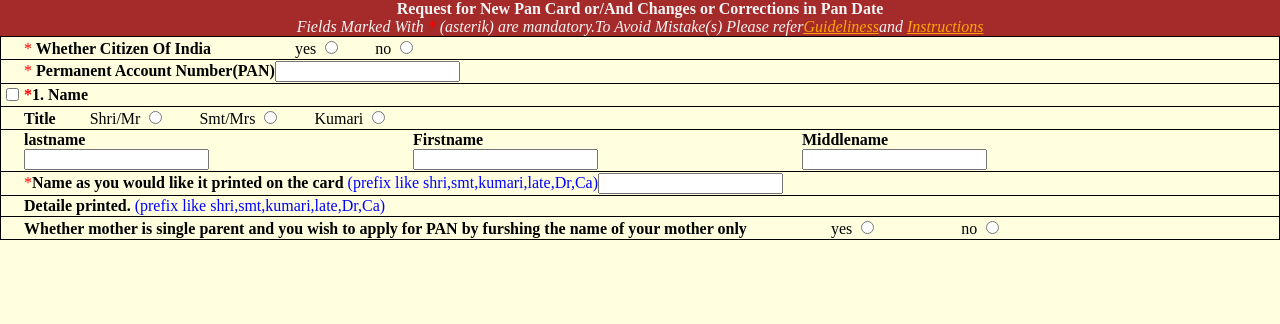
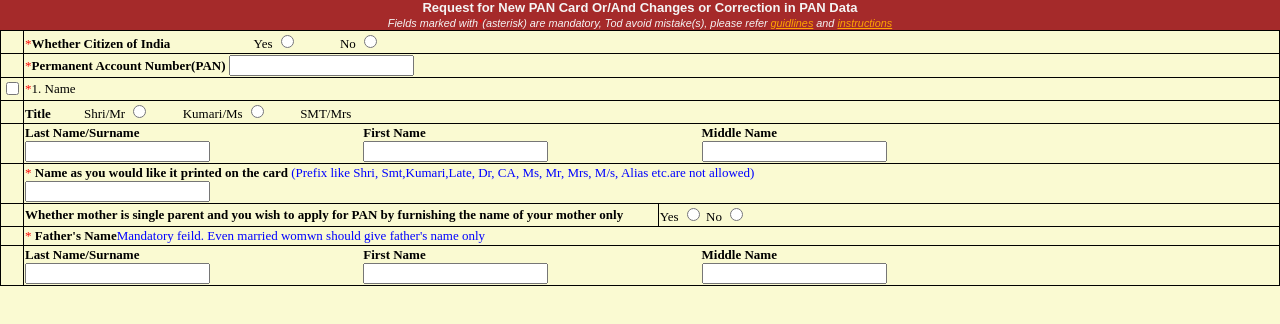
Before and after one commit to 123jyothika/netlify-deployment, a plain HTML site: page index.html in a window 1280 px wide. Drawn offline with Linux system fonts and the light colour scheme.

Commit message:
Update index.html

```diff
--- a/index.html
+++ b/index.html
@@ -1,125 +1,152 @@
 <!DOCTYPE html>
 <html lang="en">
+
 <head>
   <meta charset="UTF-8">
-        <meta name="viewpoint" content="width=device-width, initial-scale=1.0">
-        <title>Pan Update form </title>
+  <meta name="viewport" content="width=device-width, initial-scale=1.0">
+  <title>Pan Update form</title>
   <style>
-            .heading{
+    .heading {
+      font-family: Arial, Helvetica, sans-serif;
       background-color: brown;
-                color:whitesmoke;
-                text-align:center;
+      color: whitesmoke;
+      text-align: center;
     }
-            h4{
+
+    h4 {
       margin: 0px;
     }
-            span{
-                color:red;
+
+    span {
+      color: red;
     }
-            u{
-                color:orange;
+
+    u {
+      color: orange;
     }
-            body{
-                margin:0px;
-                background-color: lightyellow;
+
+    body {
+      margin: 0px;
+      background-color: lightgoldenrodyellow;
+      font-size: small;
     }
-            table,tr,tb{
+
+    i {
+      font-size: smaller;
+    }
+
+    table,
+    tr,
+    td {
       border: 1px solid black;
       border-collapse: collapse;
-
-
     }
-
   </style>
 </head>
+
 <body>
   <div class="heading">
-            <h4>Request for New Pan Card or/And Changes or Corrections in Pan Date</h4>
-            <div><i>Fields Marked With <span>*</span> (asterik) are mandatory.To Avoid Mistake(s) Please refer<u>Guideliness</u>and <u>Instructions</u></i></div>
+    <h4>Request for New PAN Card Or/And Changes or Correction in PAN Data</h4>
+    <div><i>Fields marked with<span>*</span>(asterisk) are mandatory, Tod avoid mistake(s), please refer
+        <u>guidlines</u> and <u>instructions</u></i></div>
   </div>
-        <table style="width: 100%">
-            <tr>
-                <td>
-
-                </td>
-                <td>
-                    <span>*</span><b> Whether Citizen Of India</b>
-                    <label for="yes" style="padding-left: 80px;">yes</label>
-                    <input type="radio" name=""  id="yes">
-                    <label for="no" style="padding-left: 30px;">no</label>
-                    <input type="radio" name=""  id="no">
-
-                </td>
-            </tr>
-            <td></td>
-            <td><span>*</span> <b>Permanent Account Number(PAN)</b><input type="text" name="" id="">
-            </td>
-            <tr>
-            </tr>
-            <tr>
-                <td style="width: 5px"><input type="checkbox" name="" id=""></td>
-                <td><b><span>*</span>1. Name</b></td>
-            </tr>
+  <table style="width: 100%;">
+    <tbody>
       <tr>
         <td></td>
-                <td>
-                    <b>Title</b>
-                    <label for="Mr" style="padding-left: 30px;">Shri/Mr</label>
-                    <input type="radio" name="" id="Mr">
-                    <label for="Mrs" style="padding-left: 30px;">Smt/Mrs</label>
-                    <input type="radio" name="" id="Mrs">
-                    <label for="Kumari" style="padding-left: 30px;">Kumari</label>
-                    <input type="radio" name="" id="Kumari">
-
-                </td>
-
-            </tr>
-            <tr>
-                <td></td>
-                <td>
-                    <div style="display: inline-block;">
-                        <label for="lastname"><b>lastname</b></label><br>
-                    <input type="text" name="" id="lastname">
-                    </div>
-            <div style="display: inline-block; padding-left: 200px;">
-                <label for="Firstname"><b>Firstname</b></label><br>
-                <input type="text" name="" id="Firstname">
-            </div>
-            <div style="display: inline-block;padding-left: 200px;">
-                <label for="Middlename"><b>Middlename</b></label><br>
-                    <input type="text" name="" id="Middlename">
-
-            </div>
-
-
+        <td colspan="2"><span>*</span><b>Whether Citizen of India</b>
+          <label for="Yes" style="padding-left: 80px;">Yes</label>
+          <input type="radio" name="Yes" id="">
+          <label for="No" style="padding-left: 40px;">No</label>
+          <input type="radio" name="No" id="">
         </td>
       </tr>
       <tr>
         <td></td>
-                <td>
+        <td colspan="2"><span>*</span><b>Permanent Account Number(PAN)</b> <input type="text" name="" id="PAN Num"></td>
+      </tr>
+      <tr>
+        <td style="width: 5px;"><input type="checkbox" name="" id="Check1"></td>
+        <td colspan="2"><span>*</span>1. Name</td>
+      </tr>
+      <tr>
+        <td></td>
+        <td colspan="2"><b>Title</b>
+          <label for="Shri" style="padding-left: 30px;">Shri/Mr</label>
+          <input type="radio" name="" id="Shri">
+          <label for="Kumari" style="padding-left: 30px;">Kumari/Ms</label>
+          <input type="radio" name="" id="Kumari">
+          <label for="SMT" style="padding-left: 30px;">SMT/Mrs</label>
+        </td>
+      </tr>
+      <tr>
+        <td></td>
+        <td colspan="2">
           <div style="display: inline-block;">
-                    <span>*</span><b>Name as you would like it printed on the card</b><span style="color: blue;"> (prefix like shri,smt,kumari,late,Dr,Ca)</span><input type="text" name="" id=""><br>
+            <label for="Last"><b>Last Name/Surname</b></label><br>
+            <input type="text" name="Last" id="Last">
+          </div>
+          <div style="display: inline-block;padding-left: 150px;">
+            <label for="First"><b>First Name</b></label><br>
+            <input type="text" name="" id="First">
+          </div>
+          <div style="display: inline-block;padding-left: 150px">
+            <label for="Middle"><b>Middle Name</b></label><br>
+            <input type="text" name="" id="Middle">
           </div>
         </td>
       </tr>
       <tr>
         <td></td>
-                <td>
-                    <b>Detaile printed.</b> <span style="color: blue;">(prefix like shri,smt,kumari,late,Dr,Ca)</span>
+        <td colspan="2">
+          <div style="display: inline-block;">
+            <span>*</span>
+            <b>Name as you would like it printed on the card</b><span style="color: blue;"> (Prefix like Shri,
+              Smt,Kumari,Late, Dr, CA, Ms, Mr, Mrs, M/s, Alias etc.are not allowed)</span><br>
+            <input type="text" name="" id="text1">
+          </div>
         </td>
       </tr>
       <tr>
         <td></td>
-                <td >
-                    <b>Whether mother is single parent and you wish to apply for PAN by furshing the name of your mother only</b>
-                    <label for="yes" style="padding-left: 80px;">yes</label>
-                    <input type="radio" name=""  id="yes">
-                    <label for="no" style="padding-left: 80px;">no</label>
-                    <input type="radio" name=""  id="no">
-
+        <td><b>Whether mother is single parent and you wish to apply for PAN by furnishing the name of your
+            mother only</b></td>
+        <td style="padding-right: 500px;">
+          <label for="yes">Yes</label>
+          <input type="radio" name="" id="Yes">
+          <label for="No">No</label>
+          <input type="radio" name="" id="No">
         </td>
       </tr>
+      <tr>
+        <td></td>
+        <td colspan="2">
+          <span>*</span>
+          <b>Father's Name</b><span style="color: blue;">Mandatory feild. Even married womwn should give father's name
+            only</span>
+        </td>
+      </tr>
+      <tr>
+        <td></td>
+        <td colspan="2">
+          <div style="display: inline-block;">
+            <label for="Last"><b>Last Name/Surname</b></label><br>
+            <input type="text" name="Last" id="Last">
+          </div>
+          <div style="display: inline-block;padding-left: 150px;">
+            <label for="First"><b>First Name</b></label><br>
+            <input type="text" name="" id="First">
+          </div>
+          <div style="display: inline-block;padding-left: 150px">
+            <label for="Middle"><b>Middle Name</b></label><br>
+            <input type="text" name="" id="Middle">
+          </div>
+        </td>
+      </tr>
+    </tbody>
 
   </table>
+
 </body>
+
 </html>
```
Lines whose indentation alone changed are shown as unchanged.
